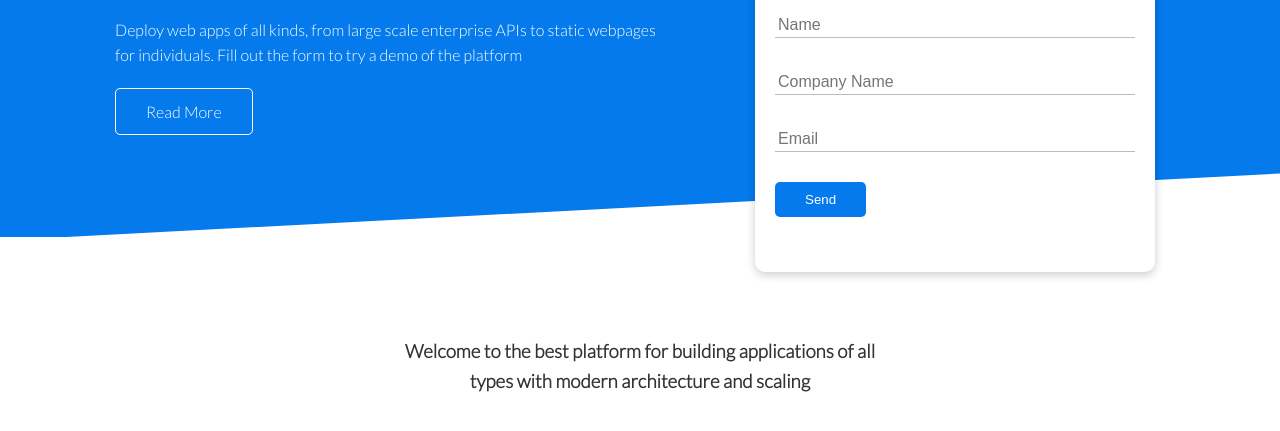
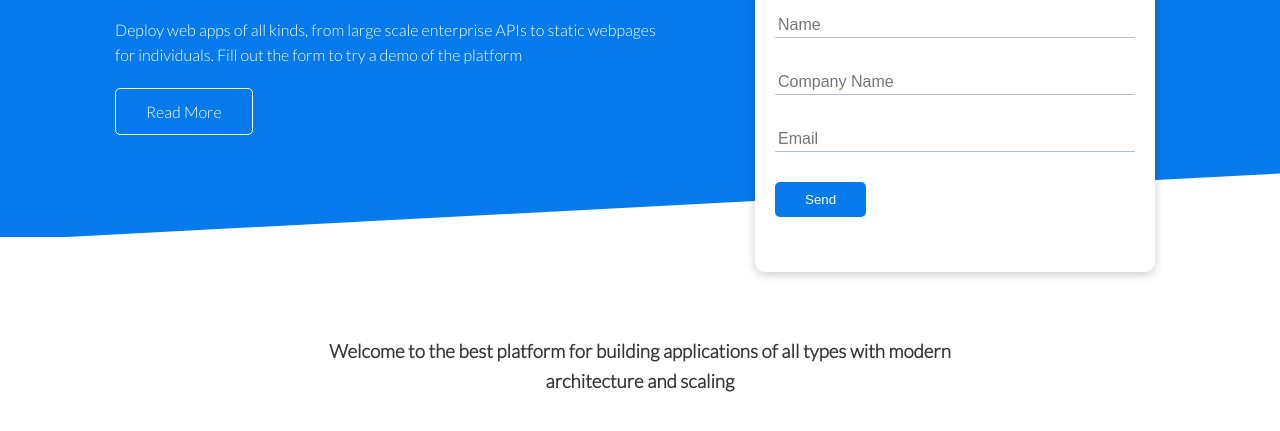
Before and after one commit to Mynameisyomi/webtutorial, a plain HTML site: page Index.html in a window 1280 px wide. Shown: the part 233-664 px from the top of the page. Drawn offline with Linux system fonts and the light colour scheme.

Commit message:
new changes

```diff
--- a/Style.css
+++ b/Style.css
@@ -33,7 +33,7 @@ img{
 h3{
     padding: 100px 0;
     text-align: center;
-    margin: 0 400px;
+    margin: 0 300px;
 }
 
 /*navbar*/
```
